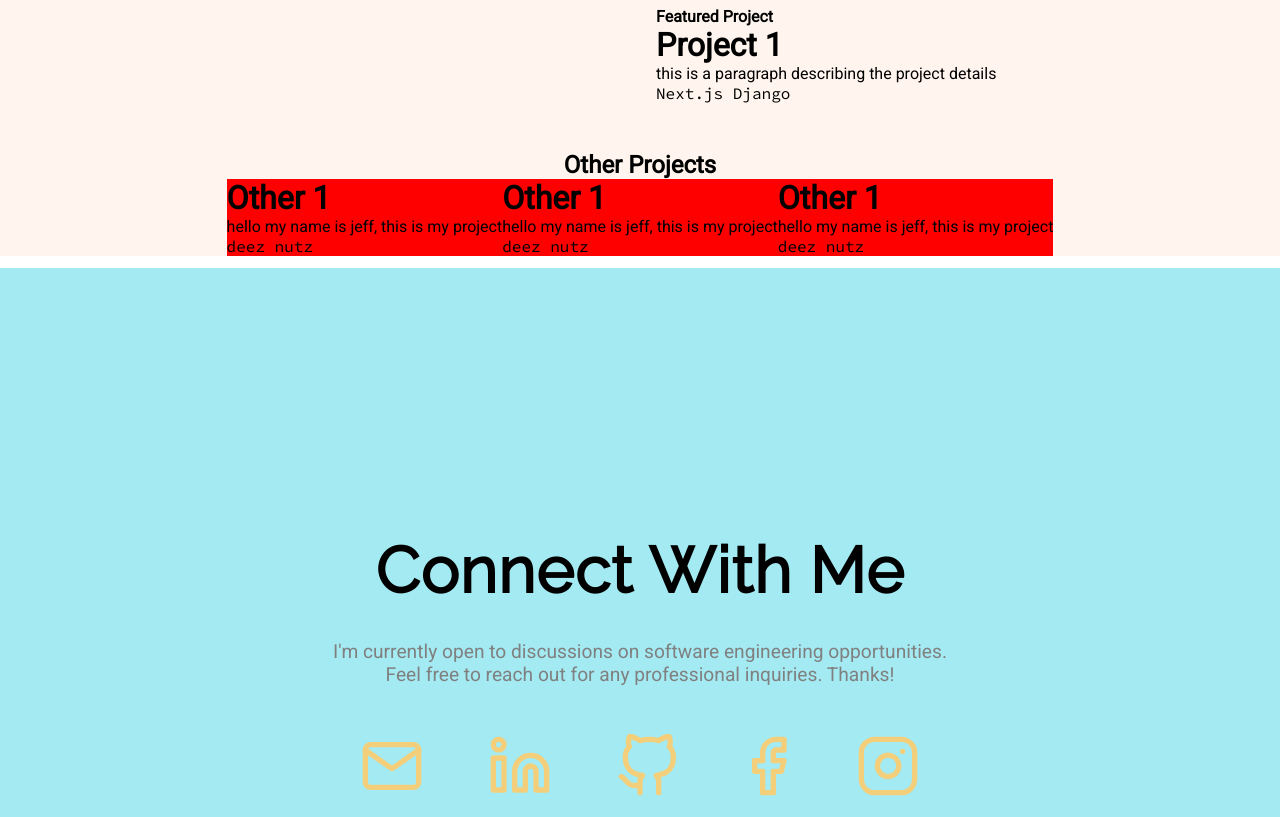
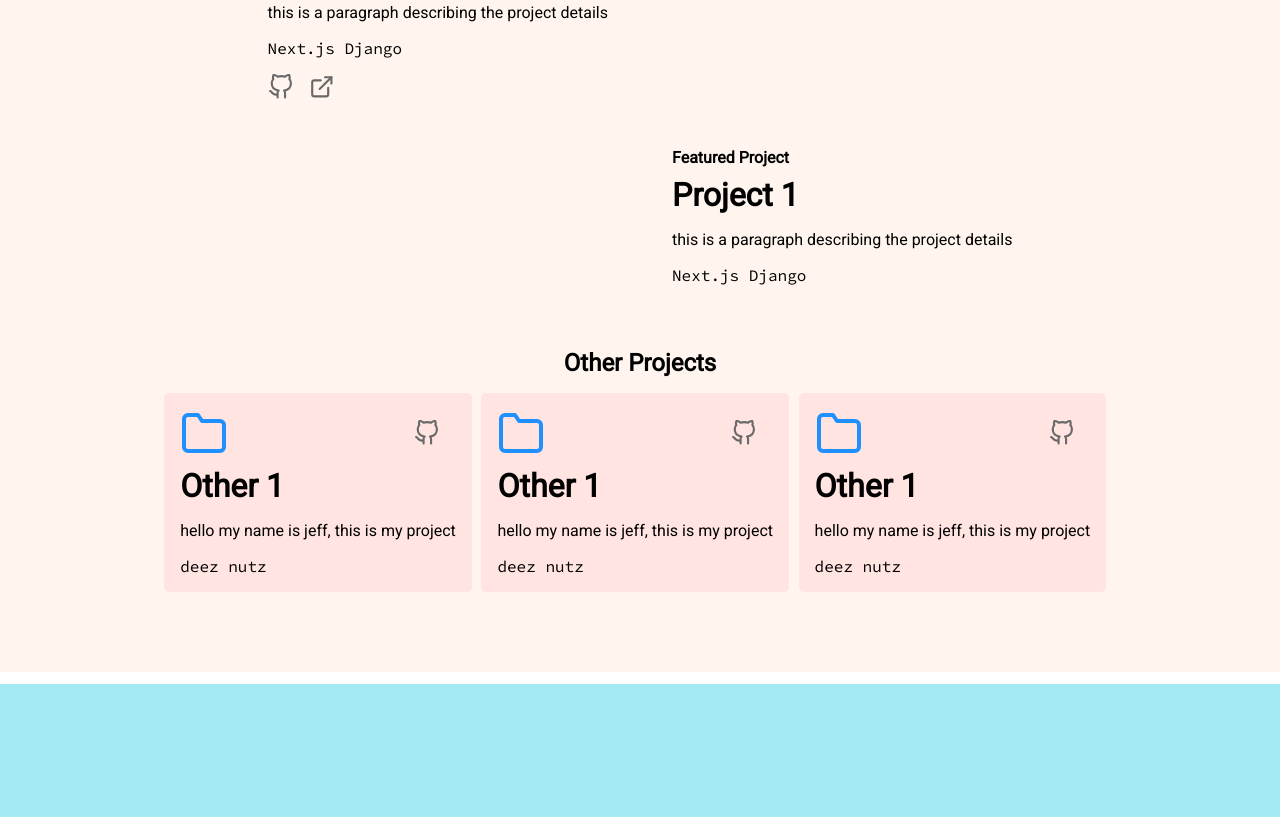
Before and after one commit to junling2/personal-website-v2, a Gatsby site: page / in a window 1280 px wide. Shown: the part 3043-3860 px from the top of the page. Built offline with nearby package versions, Linux system fonts and the light colour scheme; Gatsby itself is replaced by a stand-in of ours; a web font is replaced by a local one.

Commit message:
Add Styling for Other Projects
Add styling for other projects section and adjust styling for connect social links

```diff
--- a/src/components/header.js
+++ b/src/components/header.js
@@ -71,6 +71,7 @@
   text-decoration: none;
   margin-left: 24px;
   font-size: 1.5rem;
+  transition: all 0.2s ease-in;
 
   &:hover {
     cursor: pointer;
--- a/src/components/sections/connect.js
+++ b/src/components/sections/connect.js
@@ -17,21 +17,21 @@
         Feel free to reach out for any professional inquiries. Thanks!
       </ConnectP>
       <SocialLinks>
-        <a href="mailto:junling2@ualberta.ca">
+        <Link href="mailto:junling2@ualberta.ca">
           <Email />
-        </a>
-        <a href="https://www.linkedin.com/in/junling2/">
+        </Link>
+        <Link href="https://www.linkedin.com/in/junling2/">
           <LinkedIn />
-        </a>
-        <a href="https://github.com/junling2">
+        </Link>
+        <Link href="https://github.com/junling2">
           <GitHub />
-        </a>
-        <a href="https://www.facebook.com/junling.qu">
+        </Link>
+        <Link href="https://www.facebook.com/junling.qu">
           <Facebook />
-        </a>
-        <a href="https://www.instagram.com/junlingqu/">
+        </Link>
+        <Link href="https://www.instagram.com/junlingqu/">
           <Instagram />
-        </a>
+        </Link>
       </SocialLinks>
     </ConnectContainer>
   )
@@ -73,64 +73,59 @@
     flex-direction: column;
   }
 `
+
+const Link = styled.a`
+  margin-left: 2rem;
+  margin-right: 2rem;
+`
 const GitHub = styled(FiGithub)`
   color: #f3cf7c;
   font-size: 4rem;
-  margin-left: 2rem;
-  margin-right: 2rem;
   transition: ease-in;
+  transition: all 0.2s ease-in;
 
   &:hover {
     color: #1e90ff;
     transform: translateY(-5px);
-    cursor: pointer;
   }
 `
 const Instagram = styled(FiInstagram)`
   color: #f3cf7c;
   font-size: 4rem;
-  margin-left: 2rem;
-  margin-right: 2rem;
+  transition: all 0.2s ease-in;
 
   &:hover {
     color: #1e90ff;
     transform: translateY(-5px);
-    cursor: pointer;
   }
 `
 const Email = styled(FiMail)`
   color: #f3cf7c;
   font-size: 4rem;
-  margin-left: 2rem;
-  margin-right: 2rem;
+  transition: all 0.2s ease-in;
 
   &:hover {
     color: #1e90ff;
     transform: translateY(-5px);
-    cursor: pointer;
   }
 `
 const LinkedIn = styled(FiLinkedin)`
   color: #f3cf7c;
   font-size: 4rem;
-  margin-left: 2rem;
-  margin-right: 2rem;
+  transition: all 0.2s ease-in;
 
   &:hover {
     color: #1e90ff;
     transform: translateY(-5px);
-    cursor: pointer;
   }
 `
 const Facebook = styled(FiFacebook)`
   color: #f3cf7c;
   font-size: 4rem;
-  margin-left: 1.5rem;
-  margin-right: 1.5rem;
+  transition: all 0.2s ease-in;
 
   &:hover {
     color: #1e90ff;
     transform: translateY(-5px);
-    cursor: pointer;
   }
 `
--- a/src/components/sections/projects.js
+++ b/src/components/sections/projects.js
@@ -1,5 +1,6 @@
 import React from "react"
 import styled from "styled-components"
+import { FiFolder, FiGithub, FiExternalLink } from "react-icons/fi"
 
 const Projects = () => {
   return (
@@ -25,7 +26,10 @@
             this is a paragraph describing the project details
           </ProjectP>
           <ProjectTech>Next.js Django</ProjectTech>
-          <ProjectLinks></ProjectLinks>
+          <ProjectLinks>
+            <GitLink />
+            <ExtLink />
+          </ProjectLinks>
         </FeaturedContent>
         <div></div>
       </FeaturedProject>
@@ -45,8 +49,10 @@
       <OtherProjects>
         <ProjectCard>
           <OtherTop>
-            <i></i>
-            <ProjectLinks></ProjectLinks>
+            <OtherIcon />
+            <ProjectLinks>
+              <GitLink />
+            </ProjectLinks>
           </OtherTop>
           <ProjectTitle>Other 1</ProjectTitle>
           <ProjectP>hello my name is jeff, this is my project</ProjectP>
@@ -54,8 +60,10 @@
         </ProjectCard>
         <ProjectCard>
           <OtherTop>
-            <i></i>
-            <ProjectLinks></ProjectLinks>
+            <OtherIcon />
+            <ProjectLinks>
+              <GitLink />
+            </ProjectLinks>
           </OtherTop>
           <ProjectTitle>Other 1</ProjectTitle>
           <ProjectP>hello my name is jeff, this is my project</ProjectP>
@@ -63,8 +71,10 @@
         </ProjectCard>
         <ProjectCard>
           <OtherTop>
-            <i></i>
-            <ProjectLinks></ProjectLinks>
+            <OtherIcon />
+            <ProjectLinks>
+              <GitLink />
+            </ProjectLinks>
           </OtherTop>
           <ProjectTitle>Other 1</ProjectTitle>
           <ProjectP>hello my name is jeff, this is my project</ProjectP>
@@ -112,22 +122,64 @@
   display: flex;
   flex-direction: column;
 `
-const FeaturedH0 = styled.h4``
+const FeaturedH0 = styled.h4`
+  margin-left: 1rem;
+`
 
-const ProjectTitle = styled.h1``
+const ProjectTitle = styled.h1`
+  margin-left: 1rem;
+  margin-top: 0.6rem;
+  margin-bottom: 1rem;
+`
 
-const ProjectP = styled.p``
+const ProjectP = styled.p`
+  margin-left: 1rem;
+  margin-right: 1rem;
+  margin-bottom: 1rem;
+`
 
 const ProjectTech = styled.p`
   font-family: "Source Code Pro";
+  margin-left: 1rem;
+  margin-bottom: 1rem;
 `
 
-const ProjectLinks = styled.div``
+const ProjectLinks = styled.div`
+  display: flex;
+  margin-right: 1rem;
+  margin-left: 1rem;
+`
 
-const OtherTitle = styled.h2``
+const GitLink = styled(FiGithub)`
+  font-size: 1.6rem;
+  margin-right: 1rem;
+  color: dimgray;
+  transition: all 0.2s ease-in;
+
+  &:hover {
+    cursor: pointer;
+    color: #1e90ff;
+  }
+`
+
+const ExtLink = styled(FiExternalLink)`
+  font-size: 1.6rem;
+  color: dimgray;
+  transition: all 0.2s ease-in;
+
+  &:hover {
+    cursor: pointer;
+    color: #1e90ff;
+  }
+`
+
+const OtherTitle = styled.h2`
+  margin-bottom: 1rem;
+`
 
 const OtherProjects = styled.div`
   display: flex;
+  margin-bottom: 5rem;
 
   @media screen and (max-width: 768px) {
     flex-direction: column;
@@ -135,7 +187,26 @@
 `
 
 const ProjectCard = styled.div`
-  background-color: red;
+  background-color: mistyrose;
+  border-radius: 5px;
+  margin-right: 0.6rem;
+  display: flex;
+  flex-direction: column;
+
+  @media screen and (max-width: 768px) {
+    margin-bottom: 1rem;
+  }
 `
 
-const OtherTop = styled.div``
+const OtherTop = styled.div`
+  display: flex;
+  justify-content: space-between;
+  align-items: center;
+  margin-top: 1rem;
+`
+
+const OtherIcon = styled(FiFolder)`
+  font-size: 3rem;
+  margin-left: 1rem;
+  color: #1e90ff;
+`
```
